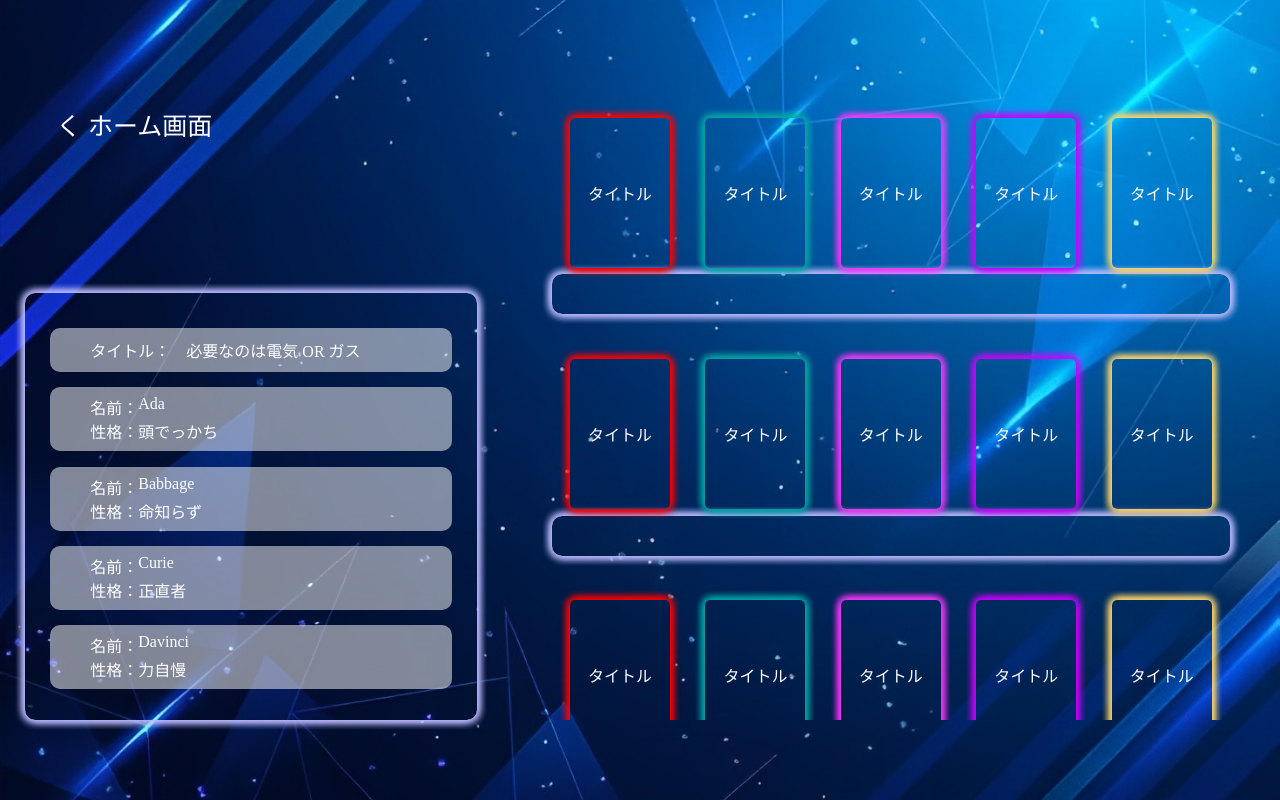
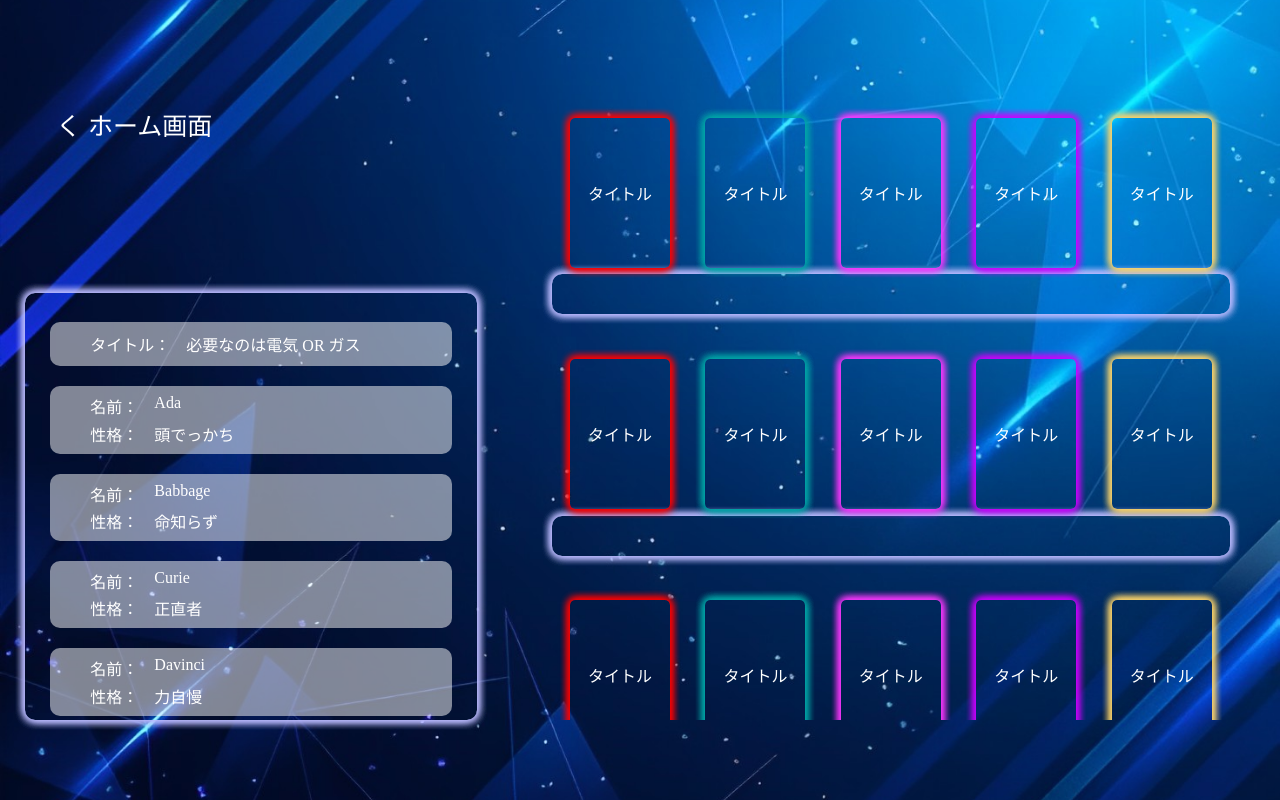
Before and after one commit to ten-pro/GiikuCAMPvol4, a Next.js app in the folder frontend/: page /record in a window 1280 px wide. Built offline with nearby package versions, Linux system fonts and the light colour scheme.

Commit message:
再調整

```diff
--- a/frontend/src/components/Record/RecordLeft.tsx
+++ b/frontend/src/components/Record/RecordLeft.tsx
@@ -9,17 +9,19 @@ return (
 <>
     <div className={Styles.left}>
         <div className={Styles.buttonLine}>
-        <button className={Styles.homeButton}>く&nbsp;ホーム画面</button>
+            <button className={Styles.homeButton}>く&nbsp;ホーム画面</button>
         </div>
         <div className={Styles.leftBottom}>
-        <div className={Styles.title}>
-        <div className={Styles.titleText}>タイトル：</div>
-        <div className={Styles.titleVar}>必要なのは電気  OR  ガス</div>
-        </div>
-            <LeftContnts name='Ada' position='頭でっかち'/>
-            <LeftContnts name='Babbage' position='命知らず'/>
-            <LeftContnts name='Curie' position='正直者'/>
-            <LeftContnts name='Davinci' position='力自慢'/>
+            <div className={Styles.leftBottomm}>
+                <div className={Styles.title}>
+                    <div className={Styles.titleText}>タイトル：</div>
+                    <div className={Styles.titleVar}>必要なのは電気 OR ガス</div>
+                </div>
+                <LeftContnts name='Ada' position='頭でっかち' />
+                <LeftContnts name='Babbage' position='命知らず' />
+                <LeftContnts name='Curie' position='正直者' />
+                <LeftContnts name='Davinci' position='力自慢' />
+            </div>
         </div>
     </div>
 </>
--- a/frontend/src/styles/Record/Record.module.scss
+++ b/frontend/src/styles/Record/Record.module.scss
@@ -36,15 +36,18 @@
         padding: 5%;
         border-radius: 10px;
         height: 60%;
+        margin: 0 5% 0 5%;
+        overflow: scroll;
+        .leftBottomm {
             display: flex;
             flex-direction: column;
-        margin: 0 5% 0 5%;
-        justify-content: space-around;
+            height: 100%;
             .title {
                 background-color: rgb(255, 255, 255, 0.5);
                 border-radius: 10px;
                 padding: 10px 10%;
                 margin: 1% 0 0 0;
+                white-space: nowrap;
                 display: flex;
                 .titleText {
                     color: #ffffff;
@@ -58,11 +61,12 @@
                 background-color: rgb(255, 255, 255, 0.5);
                 border-radius: 10px;
                 padding: 2% 10%;
-            margin: 1% 0 0 0;
+                margin: 5% 0 0 0;
                 .nameCon {
                     display: flex;
                     .nameTitle {
                         color: #ffffff;
+                        padding: 0 5% 1% 0;
                     }
                     .nameVar {
                         color: #ffffff;
@@ -72,9 +76,11 @@
                     display: flex;
                     .positionTitle {
                         color: #ffffff;
+                        padding-right: 5%;
                     }
                     .positionVar {
                         color: #ffffff;
+                    }
                 }
             }
         }
@@ -92,7 +98,6 @@
         height: 100%;
         display: flex;
         flex-direction: column;
-
         .bookLine {
             width: 90%;
             height: 100%;
```
Lines whose indentation alone changed are shown as unchanged.
